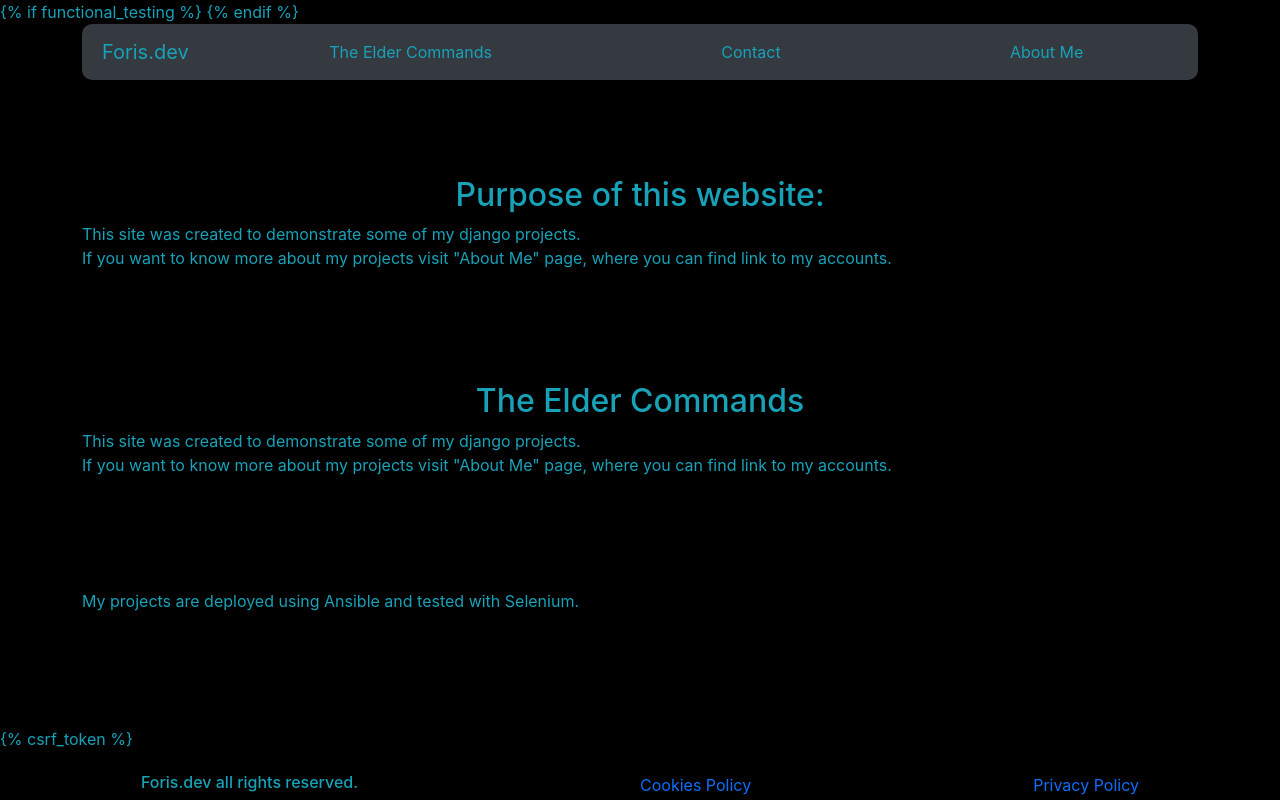
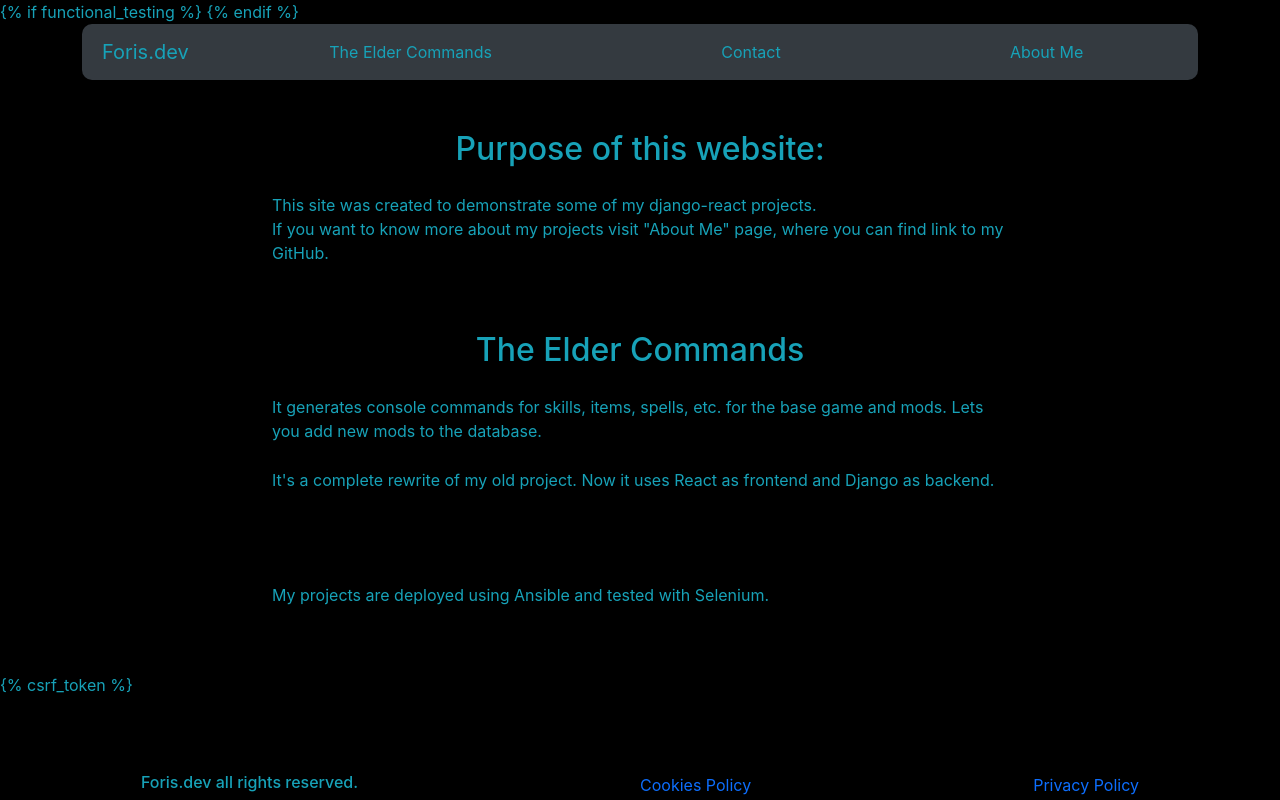
Before and after one commit to ForisTale/foris_dev_react, a React (Create React App) app in the folder frontend/: page / in a window 1280 px wide. Built offline with nearby package versions, Linux system fonts and the light colour scheme.

Commit message:
cosmetic changes

```diff
--- a/frontend/src/pages/mainPages/AboutMe.jsx
+++ b/frontend/src/pages/mainPages/AboutMe.jsx
@@ -1,12 +1,13 @@
 import classes from "./AboutMe.module.css";
 import Row from "react-bootstrap/Row";
 import Col from "react-bootstrap/Col";
+import Button from "react-bootstrap/Button";
 
 const AboutMe = () => {
   return (
     <>
       <Row className={"my-5"}>
-        <Col className={"my-5"}>
+        <Col className={"my-5 col-12 col-md-8 mx-auto"}>
           <h3>About me:</h3>
           <p> I believe that the code should not only be written fast, but also with quality and readability in mind.
             That is why I do my best to follow agile and clean code principles.
@@ -22,9 +23,24 @@ const AboutMe = () => {
       <Row className={"my-5"}>
         <Col className={"col-4 mx-auto"}>
           <h3>Links to my accounts:</h3>
-          <ul>
-            <li><a className={classes.link} href="https://www.linkedin.com/in/Zglobicki-Pawel">LinkedIn</a></li>
-            <li><a className={classes.link} href="https://github.com/ForisTale">GitHub</a></li>
+          <ul className={classes.list}>
+            <li><Button className={classes.button}
+                        href={"https://www.linkedin.com/in/Zglobicki-Pawel"}
+                        target={"_blank"}
+                        rel={"noopener noreferrer"}
+                >
+                  LinkedIn</Button></li>
+            <li><Button className={classes.button}
+                        href={"https://github.com/ForisTale"}
+                        target={"_blank"}
+                        rel={"noopener noreferrer"}
+                >
+                  GitHub</Button></li>
+            <li><Button className={classes.button}
+                        href={"https://facebook.com/pawel.zglobicki.52"}
+                        target={"_blank"}
+                        rel={"noopener noreferrer"}
+                >Facebook</Button></li>
           </ul>
         </Col>
       </Row>
--- a/frontend/src/pages/mainPages/AboutMe.module.css
+++ b/frontend/src/pages/mainPages/AboutMe.module.css
@@ -1,3 +1,18 @@
 .link {
     text-decoration: none;
 }
+
+.button {
+    background-color: #343a40 !important;
+    color: #17a2b8 !important;
+    border: none !important;
+}
+
+.list {
+    list-style-type: none;
+    margin-top: 25px;
+}
+
+.list li {
+    margin: 10px;
+}
--- a/frontend/src/pages/mainPages/MainPage.jsx
+++ b/frontend/src/pages/mainPages/MainPage.jsx
@@ -7,31 +7,33 @@ import {MainPageURLs} from "../../inventory/mainPageURLs";
 const MainPage = () => {
   return (
     <>
-      <Row className={"my-5"}>
-        <Col className={"my-5"}>
+      <Row className={classes.row}>
+        <Col className={`${classes.col} col-12 col-md-8 mx-auto`}>
           <h2>Purpose of this website:</h2>
-          <p>This site was created to demonstrate some of my django projects.<br/>
-            If you want to know more about my projects visit "About Me" page, where you can find link to my accounts.
+          <p>This site was created to demonstrate some of my django-react projects.<br/>
+            If you want to know more about my projects visit "About Me" page, where you can find link to my GitHub.
           </p>
         </Col>
       </Row>
 
-      <Row className={"my-5"}>
-        <Col className={""}>
+      <Row className={classes.row}>
+        <Col className={`${classes.col} col-12 col-md-8 mx-auto`}>
           <Link className={classes.link} to={MainPageURLs.tec}><h2>The Elder Commands</h2></Link>
-          <p>This site was created to demonstrate some of my django projects.<br/>
-            If you want to know more about my projects visit "About Me" page, where you can find link to my accounts.
+          <p>It generates console commands for skills, items, spells, etc. for the base game and mods.
+            Lets you add new mods to the database.</p>
+          <p>
+          It's a complete rewrite of my old project. Now it uses React as frontend and Django as backend.
           </p>
         </Col>
       </Row>
 
-      <Row className={"my-5"}>
-        <Col className={"my-5"}>
+      <Row className={classes.row}>
+        <Col className={`${classes.col} col-12 col-md-8 mx-auto`}>
           <p>My projects are deployed using Ansible and tested with Selenium.</p>
         </Col>
       </Row>
     </>
-);
+  );
 };
 
 export default MainPage;
--- a/frontend/src/pages/mainPages/MainPage.module.css
+++ b/frontend/src/pages/mainPages/MainPage.module.css
@@ -7,3 +7,11 @@
     text-decoration: none;
     color: #17a2b8;
 }
+
+.row {
+    margin-top: 50px !important;
+}
+
+.col p {
+    margin-top: 25px;
+}
--- a/frontend/src/pages/tecPages/Home.jsx
+++ b/frontend/src/pages/tecPages/Home.jsx
@@ -7,8 +7,7 @@ import Col from "react-bootstrap/Col";
 const Home = () => {
   return (
     <Row>
-      <Col className={"col-12 col-lg-4"}/>
-      <Col className={`col-12 col-lg-4 ${classes.main}`}>
+      <Col className={`col-12 col-lg-6 mx-auto ${classes.main}`}>
         <h1 className={classes.title}>The Elder Commands</h1>
         <p>This is a website I created to make it easier to play Skyrim with different skills and mods.<br/>
           You can easily add mods to the database, just follow the instructions on the plugins page.</p>
@@ -33,7 +32,6 @@ const Home = () => {
           className={classes.link}
         >Contact</Link></p>
       </Col>
-      <Col className={"col-12 col-lg-4"}/>
     </Row>
   );
 };
--- a/frontend/src/pages/tecPages/Items.jsx
+++ b/frontend/src/pages/tecPages/Items.jsx
@@ -1,6 +1,11 @@
 const Items = () => {
   return (
-    <div>Items</div>
+    <>
+      <h2>Items</h2>
+      <div style={{display: "flex", justifyContent: "center"}}>
+        <h6>Under construction.</h6>
+      </div>
+    </>
   );
 };
 
--- a/frontend/src/pages/tecPages/Other.jsx
+++ b/frontend/src/pages/tecPages/Other.jsx
@@ -1,6 +1,11 @@
 const Other = () => {
   return (
-    <div>Other</div>
+    <>
+      <h2>Other</h2>
+      <div style={{display: "flex", justifyContent: "center"}}>
+        <h6>Under construction.</h6>
+      </div>
+    </>
   );
 };
 
--- a/frontend/src/pages/tecPages/Plugins.jsx
+++ b/frontend/src/pages/tecPages/Plugins.jsx
@@ -1,6 +1,11 @@
 const Plugins = () => {
   return (
-    <div>Plugin</div>
+    <>
+      <h2>Plugins</h2>
+      <div style={{display: "flex", justifyContent: "center"}}>
+        <h6>Under construction.</h6>
+      </div>
+    </>
   );
 };
 
--- a/frontend/src/pages/tecPages/Spells.jsx
+++ b/frontend/src/pages/tecPages/Spells.jsx
@@ -1,6 +1,11 @@
 const Spells = () => {
   return (
-    <div>Spells</div>
+    <>
+      <h2>Spells</h2>
+      <div style={{display: "flex", justifyContent: "center"}}>
+        <h6>Under construction.</h6>
+      </div>
+    </>
   );
 };
 
```
